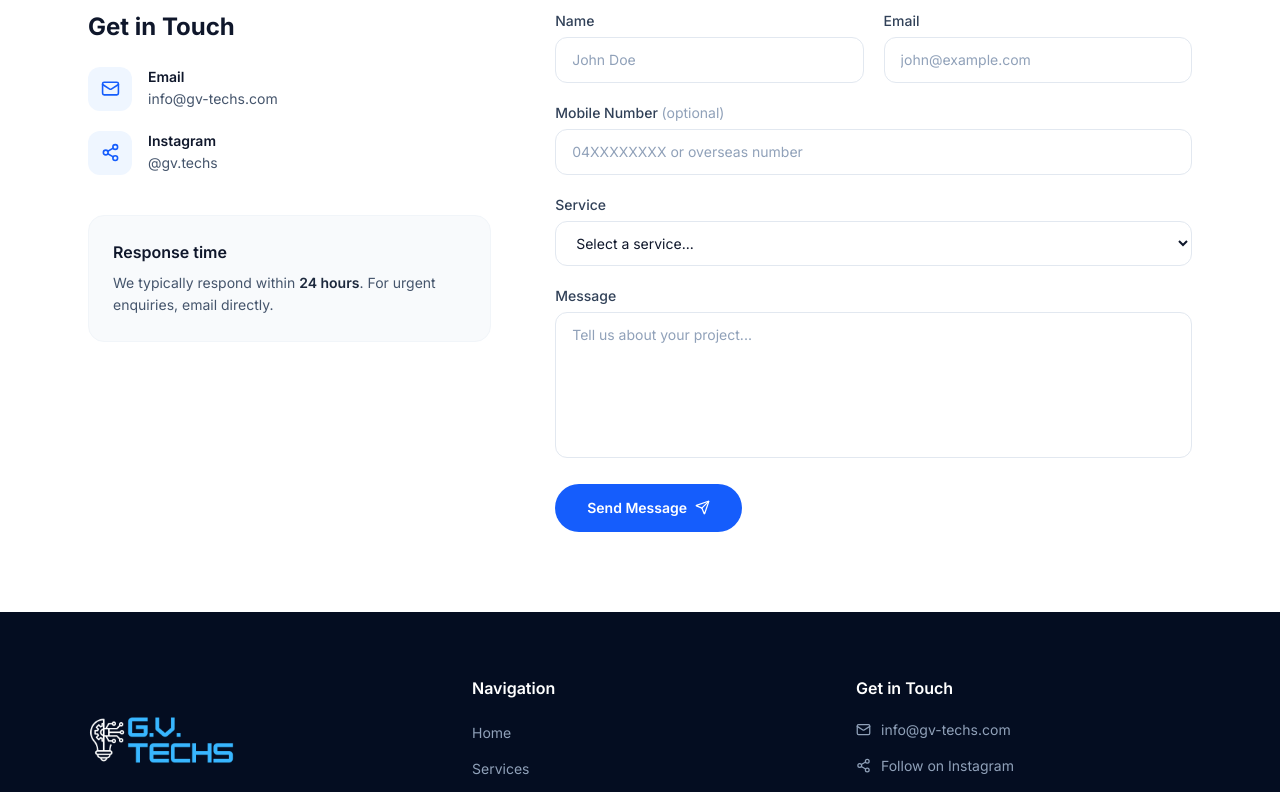
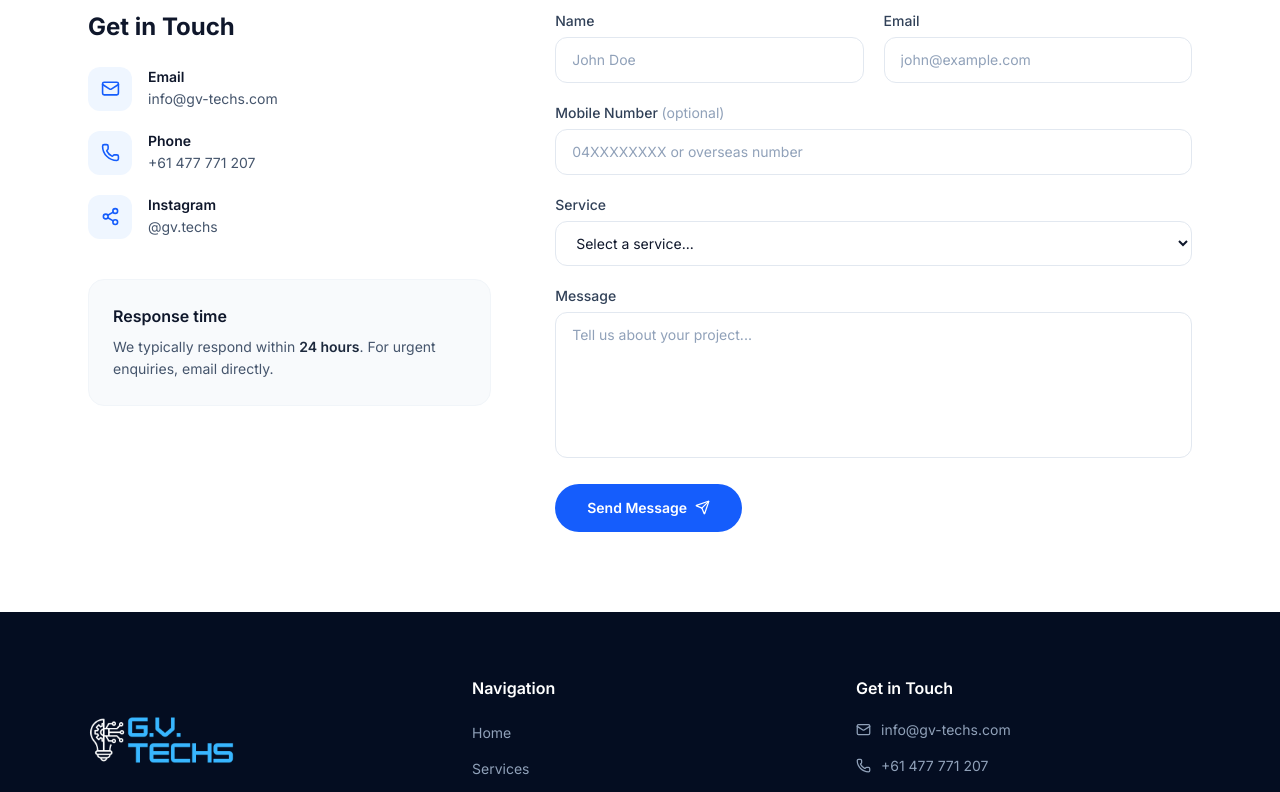
Before and after one commit to gorgees04/gv-techs, a Next.js app: page /contact in a window 1280 px wide. Shown: the part 440-1232 px from the top of the page. Built offline with nearby package versions, Linux system fonts and the light colour scheme.

Commit message:
add contact number

```diff
--- a/app/contact/page.tsx
+++ b/app/contact/page.tsx
@@ -2,7 +2,7 @@
 
 import { useRef, useState } from "react";
 import { motion, useInView } from "framer-motion";
-import { Mail, Share2, Send, CheckCircle } from "lucide-react";
+import { Mail, Share2, Send, CheckCircle, Phone } from "lucide-react";
 
 export default function ContactPage() {
   const heroRef = useRef(null);
@@ -120,6 +120,19 @@ export default function ContactPage() {
                     <p className="text-slate-600 text-sm mt-0.5">
                       info@gv-techs.com
                     </p>
+                  </div>
+                </a>
+
+                <a
+                  href="tel:+61477771207"
+                  className="flex items-start gap-4 group"
+                >
+                  <div className="w-11 h-11 bg-blue-50 rounded-xl flex items-center justify-center shrink-0 group-hover:bg-blue-100 transition-colors">
+                    <Phone size={19} className="text-blue-600" />
+                  </div>
+                  <div>
+                    <p className="text-sm font-semibold text-slate-900">Phone</p>
+                    <p className="text-slate-600 text-sm mt-0.5">+61 477 771 207</p>
                   </div>
                 </a>
 
--- a/components/Footer.tsx
+++ b/components/Footer.tsx
@@ -1,6 +1,6 @@
 import Link from "next/link";
 import Image from "next/image";
-import { Share2, Mail } from "lucide-react";
+import { Share2, Mail, Phone } from "lucide-react";
 
 const navLinks = [
   { href: "/", label: "Home" },
@@ -56,6 +56,13 @@ export default function Footer() {
               info@gv-techs.com
             </a>
             <a
+              href="tel:+61477771207"
+              className="flex items-center gap-2.5 text-sm hover:text-white transition-colors mb-4"
+            >
+              <Phone size={15} />
+              +61 477 771 207
+            </a>
+            <a
               href="https://www.instagram.com/gvtechs?igsh=MTVkeGtmaWE2enhuOA%3D%3D&utm_source=qr"
               target="_blank"
               rel="noopener noreferrer"
```
